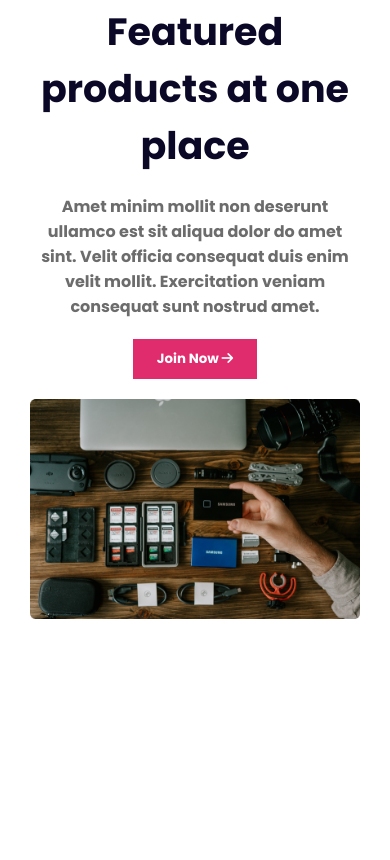
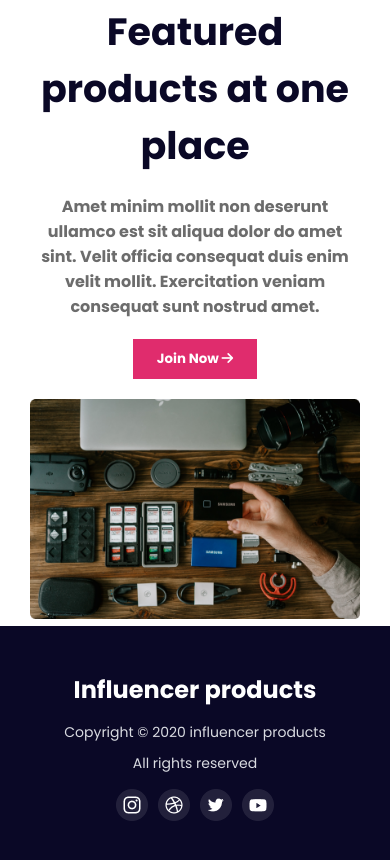
Before and after one commit to AbdurRahman-web-Dreamer/INFLUENCER-GEAR, a plain HTML site: page index.html in a window 390 px wide. Shown: the part 6239-7099 px from the top of the page. Before the commit the page ends 6865 px from the top, so only its background shows below. Drawn offline with Linux system fonts and the light colour scheme.

Commit message:
footer section finish with responsive

```diff
--- a/index.html
+++ b/index.html
@@ -204,7 +204,19 @@
     </main>
     <!-- main section  end -->
     <!-- footer section start  -->
-    <footer></footer>
+    <footer>
+           <h2 class="footer-heading">
+            Influencer products
+           </h2>
+           <p class="copy-right">Copyright © 2020  influencer products</p>
+           <p class="copy-right">All rights reserved</p>
+          <div class="icons">
+              <img src="logos/Instagram.png" alt="">
+              <img src="logos/Dribbble.png" alt="">
+              <img src="logos/Twitter.png" alt="">
+              <img src="logos/Youtube.png" alt="">
+          </div>
+    </footer>
 
     <!-- footer section end  -->
   </body>
--- a/styles/style.css
+++ b/styles/style.css
@@ -179,6 +179,33 @@ ul li>a{
  /* main section end */
 
  /* footer section start  */
+ footer{
+    height: 240px;
+    background: #0A0826;
+    text-align: center;
+    align-content: center;
+ }
+ .footer-heading{
+    color: #FFF;
+    font-size: 1.5rem;
+    font-weight: 700;
+    padding-bottom: 10px;
+ }
+ .copy-right{
+    color: #D9DBE1;
+    font-size: 0.875rem;
+    padding: 5px 0;
+ }
+ .icons {
+    display: flex;
+    gap: 10px;
+    justify-content: center;
+    margin-top: 10px;
+ }
+ .icons i{
+
+    max-width: 32px;
+ }
  /* footer section end */
 /* small device responsive  */
 @media screen and (max-width:576px) {
```
Also changed, not shown: logos/Dribbble.png (added), logos/Instagram.png (added), logos/Twitter.png (added), logos/Youtube.png (added).
